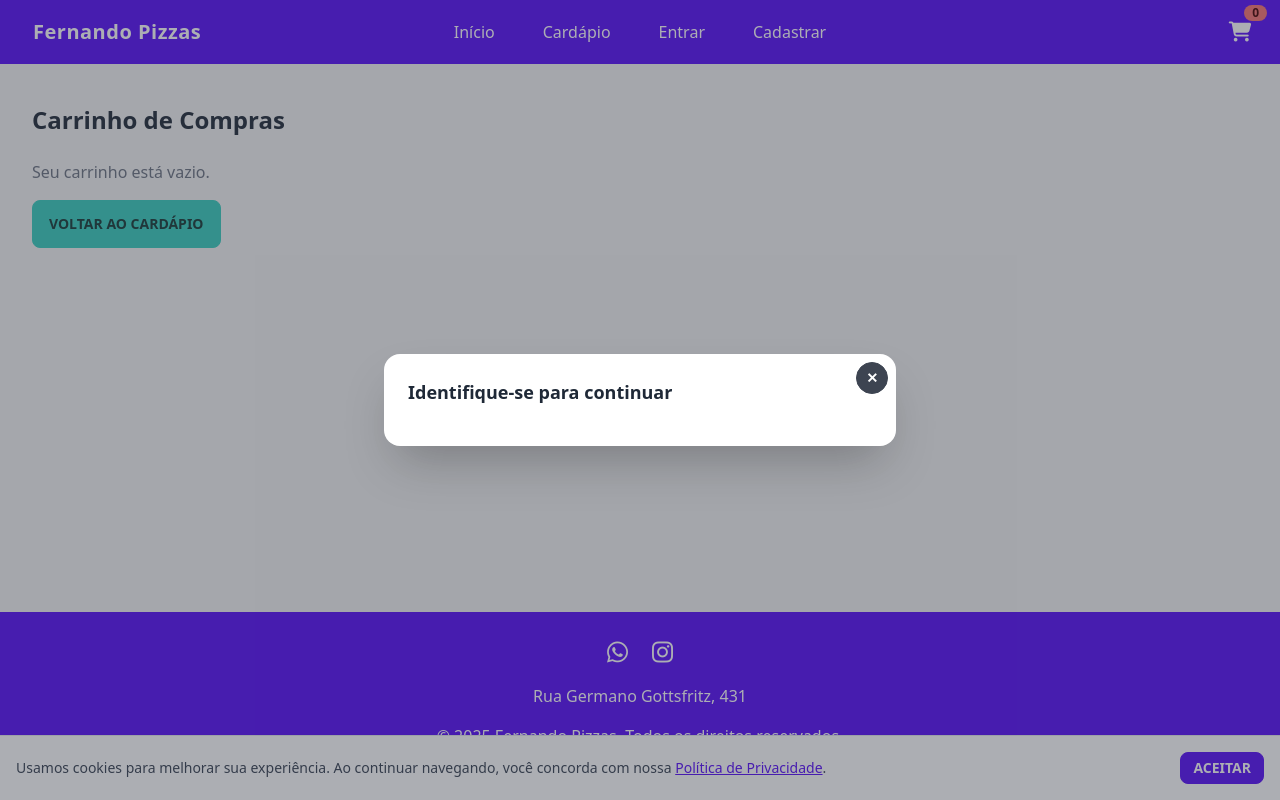
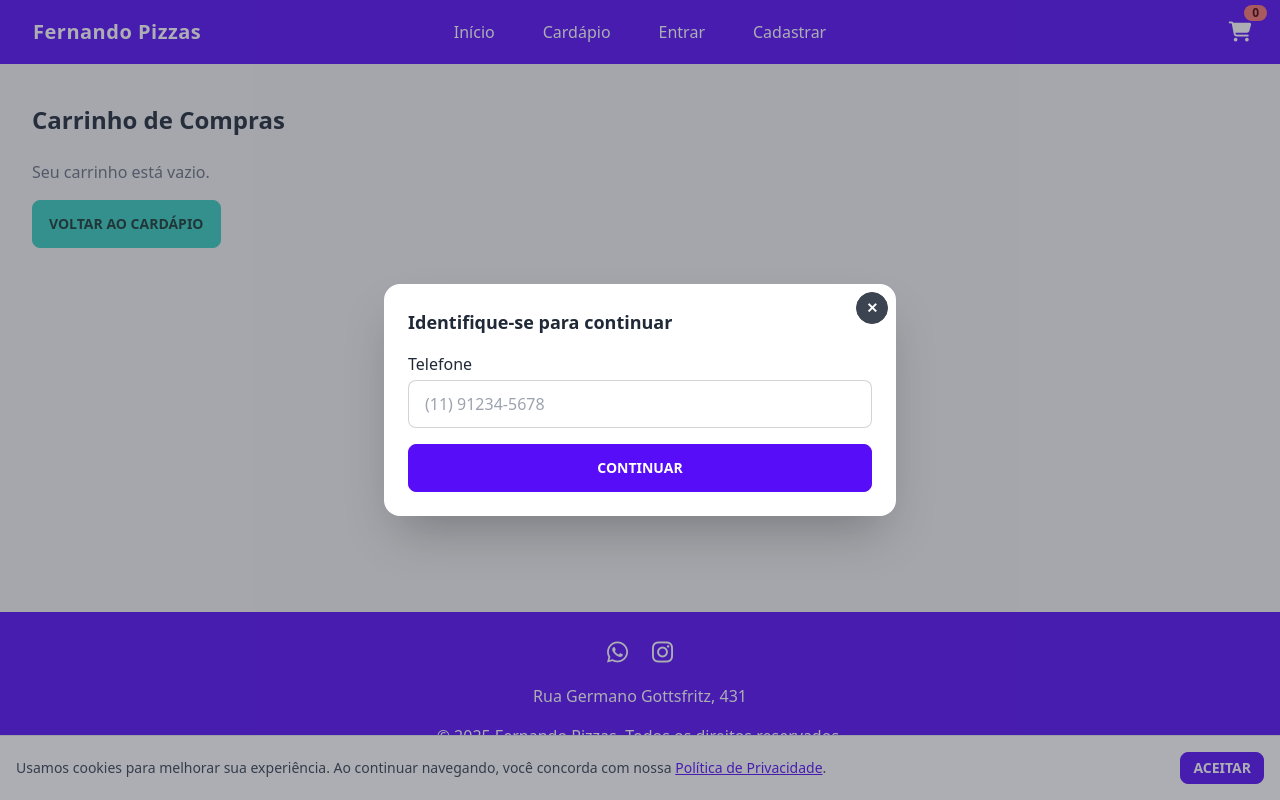
Before and after one commit to alvesfers/chef-pizzaria, a PHP site: page /carrinho.php in a window 1280 px wide. Run offline with PHP 8.4, Linux system fonts and the light colour scheme; data comes from the database, SQL or seed files in the repository; some libraries are stand-ins or nearby versions.

Commit message:
subindo agora

```diff
--- a/assets/js/atendimento/panelAtendimento.js
+++ b/assets/js/atendimento/panelAtendimento.js
@@ -190,7 +190,8 @@
 
                             mensagem += `\n\nQualquer dúvida, estamos à disposição.`;
                             if (window.LOJA.teste != 1) {
-                                window.open(`https://wa.me/55${phone}`, '_blank');
+                                const url = `https://wa.me/55${phone}?text=${encodeURIComponent(mensagem)}`;
+                                window.open(url, '_blank');
                             } else {
                                 alert('Ambiente de teste ativo: não fara o envio WhatsApp.');
                             }
@@ -202,7 +203,8 @@
                         mensagem += `Seu pedido #${id} agora está *${STATUS_LABEL[novo]}*.\n`;
                         mensagem += `Agradecemos por comprar com a gente!`;
                         if (window.LOJA.teste != 1) {
-                            window.open(`https://wa.me/55${phone}`, '_blank');
+                            const url = `https://wa.me/55${phone}?text=${encodeURIComponent(mensagem)}`;
+                            window.open(url, '_blank');
                         } else {
                             alert('Ambiente de teste ativo: não fara o envio WhatsApp.');
                         }
--- a/carrinho.php
+++ b/carrinho.php
@@ -128,12 +128,85 @@ foreach ($carrinho as $item) {
         </label>
         <h3 class="text-lg font-bold mb-4">Identifique-se para continuar</h3>
         <form id="formLoginAuto" class="space-y-4">
+            <div>
+                <label class="block font-medium mb-1">Telefone</label>
+                <input type="tel" name="telefone" id="telefone" class="input input-bordered w-full" required placeholder="(11) 91234-5678">
+            </div>
+
+            <div id="divNome" class="hidden">
+                <label class="block font-medium mb-1">Nome</label>Add commentMore actions
+                <input type="text" name="nome" id="nome" class="input input-bordered w-full">
+                <p class="text-sm text-gray-500 mt-1">Sua senha será o telefone com DDD.</p>
+            </div>
+
+            <input type="hidden" name="acao" id="acao" value="buscar_por_telefone">
+            <input type="hidden" name="senha" id="senha" value="">
+            <input type="hidden" name="tipo_usuario" value="cliente">
+            <input type="hidden" name="redirect" value="carrinho.php">
+
+            <button type="submit" id="btnLoginAuto" class="btn btn-primary w-full">Continuar</button>
         </form>
     </div>
 </div>
 
 <script>
     $(function() {
+
+        $('#formLoginAuto').on('submit', function(e) {
+            e.preventDefault();
+            const tel = $('#telefone').val().replace(/\D/g, '');
+            const nome = $('#nome').val();
+            const acao = $('#acao').val();
+            const form = $(this);
+
+            if (tel.length !== 11) {
+                Swal.fire('Telefone inválido', 'Digite um telefone válido com DDD.', 'warning');
+                return;
+            }
+
+            if (acao === 'buscar_por_telefone') {
+                $.post('crud/crud_usuario.php', {
+                        acao: 'buscar_por_telefone',
+                        telefone: tel
+                    }, 'json')
+                    .done(res => {
+                        if (res.status === 'ok') {
+                            Swal.fire('Sucesso', 'Login feito com sucesso!', 'success');
+                            location.reload();
+                        } else {
+                            $('#divNome').removeClass('hidden');
+                            $('#acao').val('cadastrar_e_logar');
+                            $('#senha').val(tel);
+                            $('#btnLoginAuto').text('Criar Conta');
+                        }
+                    });
+            } else if (acao === 'cadastrar_e_logar') {
+                if (!nome.trim()) {
+                    Swal.fire('Informe seu nome', 'Preencha o nome para criar a conta.', 'warning');
+                    return;
+                }
+
+                const data = {
+                    acao: 'cadastrar_e_logar',
+                    nome: nome.trim(),
+                    telefone: tel,
+                    senha: tel,
+                    tipo_usuario: 'cliente',
+                    redirect: 'carrinho.php'
+                };
+
+                $.post('crud/crud_usuario.php', data, 'json')
+                    .done(res => {
+                        if (res.status === 'ok') {
+                            Swal.fire('Sucesso', 'Conta criada com sucesso!', 'success');
+                            location.reload();
+                        } else {
+                            Swal.fire('Erro', res.mensagem || 'Erro ao cadastrar.', 'error');
+                        }
+                    });
+            }
+        });
+
         $('[data-toggle]').on('click', function() {
             const tgt = $(this).data('toggle');
             $('#' + tgt).toggleClass('hidden');
```
